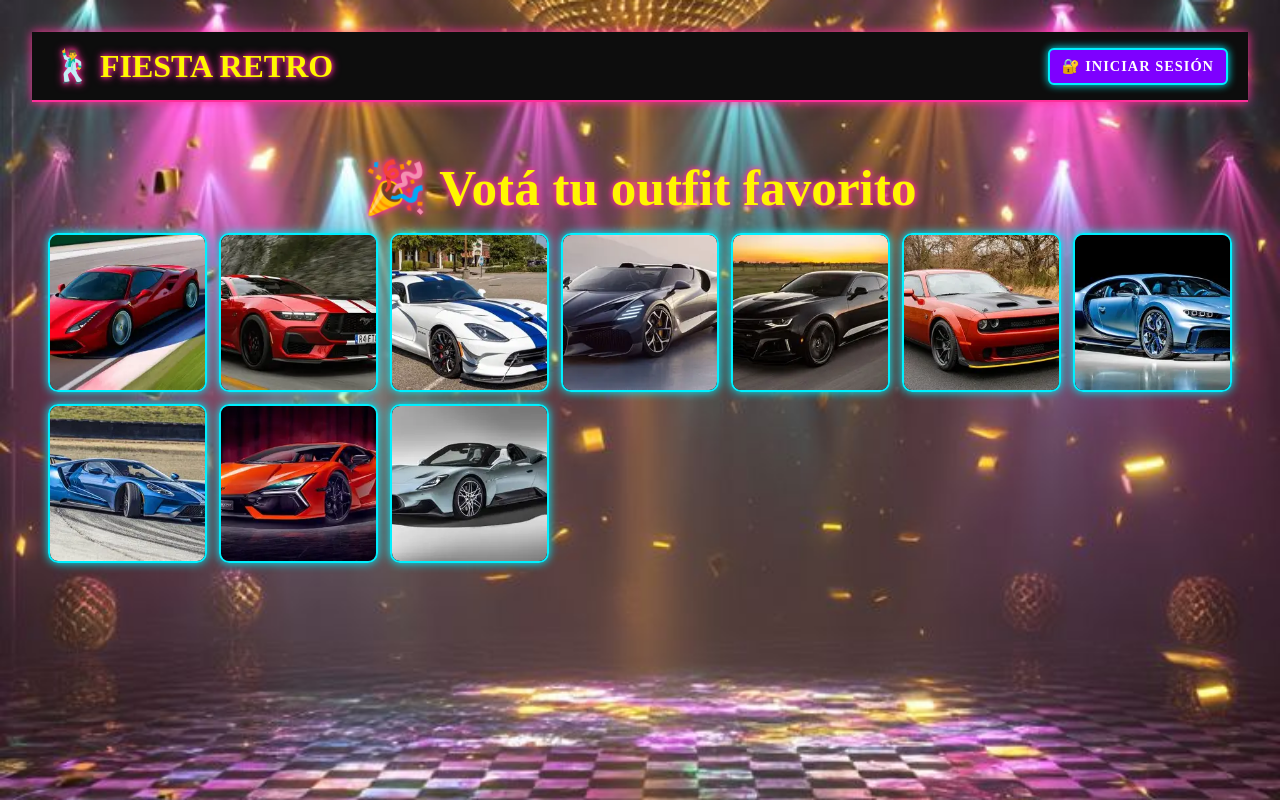
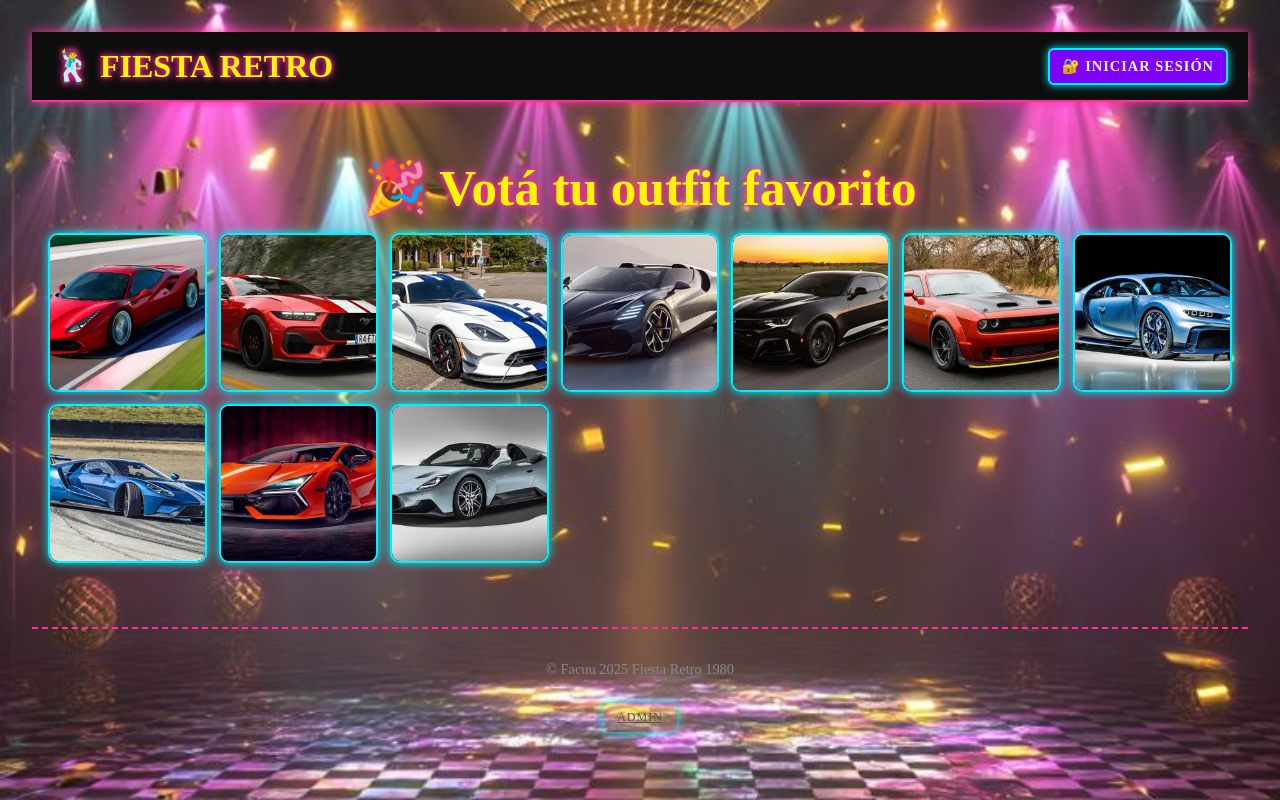
Before and after one commit to FACUU04/Web_Votacion, a React (Vite) app: page / in a window 1280 px wide. Built offline with nearby package versions, Linux system fonts and the light colour scheme; a web font is replaced by a local one.

Commit message:
Se agrega boton reset
Se agrega boton con contraseña para resetear voto

```diff
--- a/index.html
+++ b/index.html
@@ -2,7 +2,7 @@
 <html lang="en">
   <head>
     <meta charset="UTF-8" />
-    <link rel="icon" type="image/svg+xml" href="/vite.svg" />
+    <link rel="icon" type="image/svg+xml" href="/fotos/icono.png" />
     <link href="https://fonts.googleapis.com/css2?family=Fascinate+Inline&display=swap" rel="stylesheet">
     <meta name="viewport" content="width=device-width, initial-scale=1.0" />
     <title>1980</title>
--- a/src/App.jsx
+++ b/src/App.jsx
@@ -3,6 +3,7 @@ import VoteForm from "./components/VoteForm";
 import Results from "./components/Results";
 import LoginModal from "./components/Login";
 import Navbar from "./components/Navbar";
+import Footer from "./components/Footer";
 import { useState } from "react";
 
 function App() {
@@ -29,14 +30,17 @@ function App() {
         onLogout={handleLogout}
       />
 
-
-      {mostrarLogin && <LoginModal onLogin={handleLogin} onClose={() => setMostrarLogin(false)} />}
+      {mostrarLogin && (
+        <LoginModal onLogin={handleLogin} onClose={() => setMostrarLogin(false)} />
+      )}
 
       {showResults && autenticado ? (
         <Results photos={photos} />
       ) : (
         <VoteForm photos={photos} />
       )}
+
+      <Footer />
     </div>
   );
 }
--- /dev/null
+++ b/src/CSS/Footer.css
@@ -0,0 +1,29 @@
+.footer {
+  margin-top: 3rem;
+  padding: 1rem;
+  text-align: center;
+  border-top: 2px dashed #ff2e9a;
+  color: #888;
+  font-size: 0.9rem;
+  position: relative;
+}
+
+.admin-btn {
+  background-color: transparent;
+  border: none;
+  color: #555;
+  font-size: 0.75rem;
+  cursor: pointer;
+  text-decoration: underline;
+  margin-top: 8px;
+}
+
+.admin-btn:hover {
+  color: #ff2e9a;
+}
+
+.mensaje-reset {
+  margin-top: 10px;
+  font-weight: bold;
+  color: #00f0ff;
+}
--- a/src/CSS/VoteForm.css
+++ b/src/CSS/VoteForm.css
@@ -17,22 +17,33 @@
   box-sizing: border-box;
 }
 
-body {
+bbody {
   margin: 0;
   padding: 0;
   width: 100%;
   min-height: 100vh;
   display: block;
-  background: url('/fotos/fondo.jpeg');
-  background-size: cover;
-  background-position: center;
-  background-repeat: no-repeat;
-  background-attachment: fixed;
+  background: none; /* quitamos el fondo directo */
   font-family: 'Fascinate Inline', cursive;
   color: #00f0ff;
+  position: relative; /* necesario para el pseudo-elemento */
+  overflow-x: hidden;
 }
 
-/* Contenedor principal */
+/* Fondo fijo y suave compatible con todos los dispositivos */
+body::before {
+  content: "";
+  position: fixed;
+  top: 0;
+  left: 0;
+  width: 100%;
+  height: 100%;
+  background: url('/fotos/fondo.jpeg') center center / cover no-repeat;
+  z-index: -1;
+  will-change: transform; /* mejora el rendimiento en móviles */
+  transform: translateZ(0); /* previene saltos */
+}
+
 #root {
   max-width: 1280px;
   margin: 0 auto;
@@ -42,7 +53,6 @@ body {
 
 }
 
-/* Títulos */
 h1, h2 {
   font-family: 'Fascinate Inline', cursive;
   color: #fff700;
@@ -52,7 +62,6 @@ h1, h2 {
   line-height: 1.1;
 }
 
-/* Botones */
 button {
   font-family: 'Fascinate Inline', cursive;
   text-transform: uppercase;
@@ -71,7 +80,6 @@ button:hover {
   box-shadow: 0 0 15px #fff700;
 }
 
-/* Navbar */
 .navbar {
   display: flex;
   justify-content: space-between;
@@ -98,7 +106,6 @@ button:hover {
   background-color: #ff2e9a;
 }
 
-/* Tarjetas de resultados */
 .result-card {
   background: linear-gradient(145deg, #1a1a1a, #2a2a2a);
   border: 2px solid #7e00ff;
@@ -115,7 +122,6 @@ button:hover {
   color: #00f0ff;
 }
 
-/* Votación */
 .vote-container {
   text-align: center;
   padding: 1rem;
@@ -154,7 +160,6 @@ button:hover {
   object-fit: cover;
 }
 
-/* Modal */
 .modal-overlay {
   position: fixed;
   inset: 0;
@@ -186,7 +191,6 @@ button:hover {
   margin-bottom: 10px;
 }
 
-/* Botones de votación */
 .vote-buttons {
   display: flex;
   justify-content: space-between;
@@ -220,7 +224,6 @@ button:hover {
   opacity: 0.5;
 }
 
-/* Botón enviar */
 .submit-vote {
   margin-top: 15px;
   padding: 10px 20px;
@@ -240,7 +243,6 @@ button:hover {
   transform: scale(1.05);
 }
 
-/* Mensajes flotantes  */
 .vote-message {
   position: fixed;
   top: 0;
--- /dev/null
+++ b/src/components/Footer.jsx
@@ -0,0 +1,32 @@
+import { useState } from "react";
+import "../CSS/Footer.css";
+
+const Footer = () => {
+  const [mensaje, setMensaje] = useState("");
+
+  const manejarReset = () => {
+    const clave = prompt("🔐 Ingresá la contraseña para resetear el voto:");
+    if (clave === "fiesta1980") {
+      localStorage.removeItem("yaVoto");
+      setMensaje("✅ Voto reseteado en este dispositivo.");
+    } else {
+      setMensaje("❌ Contraseña incorrecta.");
+    }
+
+    setTimeout(() => setMensaje(""), 4000);
+  };
+
+  return (
+    <footer className="footer">
+      <p>© Facuu 2025 Fiesta Retro 1980</p>
+
+      <button className="admin-btn" onClick={manejarReset}>
+        Admin
+      </button>
+
+      {mensaje && <div className="mensaje-reset">{mensaje}</div>}
+    </footer>
+  );
+};
+
+export default Footer;
```
Also changed, not shown: public/fotos/icono.png (added).
